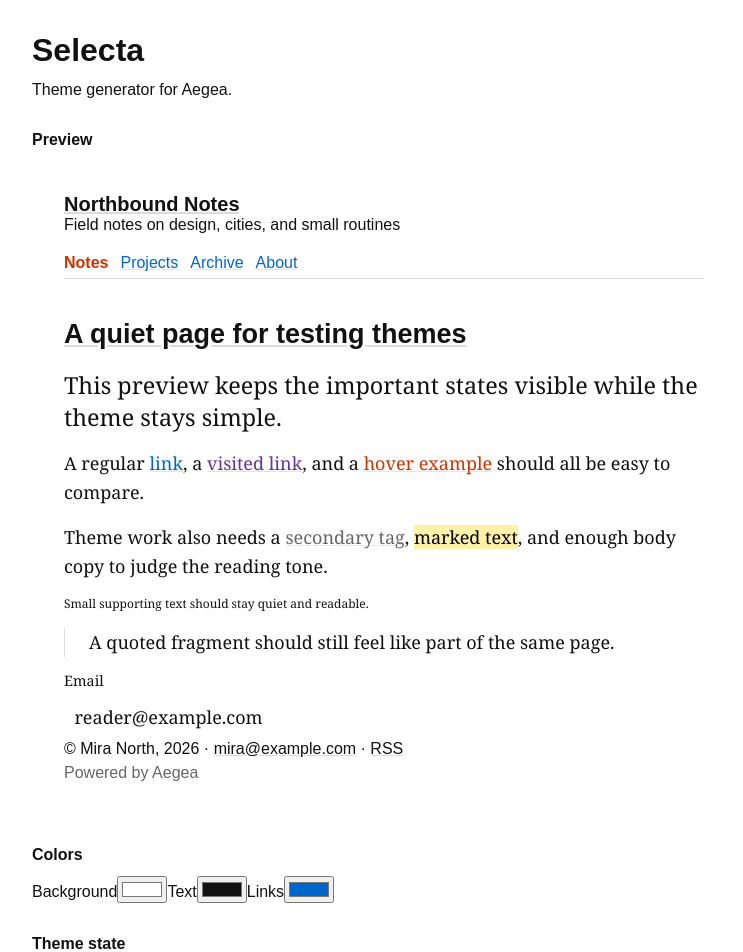
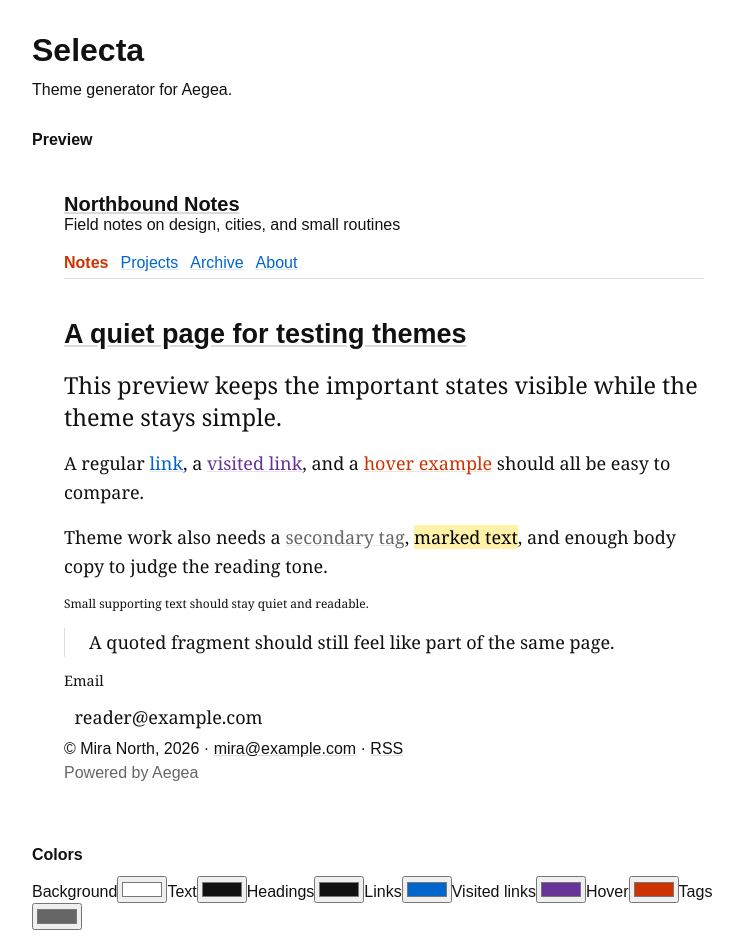
Before and after one commit to hvab/Selecta, a Vue app: page / in a window 1280 px wide. Shown: the top 952 px of the page, without its empty margins (256-999 px from the left). Built offline with nearby package versions, Linux system fonts and the light colour scheme.

Commit message:
add link state color controls

```diff
--- a/src/components/ThemeControls.vue
+++ b/src/components/ThemeControls.vue
@@ -18,8 +18,24 @@ const colorControls = [
     label: 'Text',
   },
   {
+    key: 'headings',
+    label: 'Headings',
+  },
+  {
     key: 'link',
     label: 'Links',
+  },
+  {
+    key: 'linkVisited',
+    label: 'Visited links',
+  },
+  {
+    key: 'hover',
+    label: 'Hover',
+  },
+  {
+    key: 'tag',
+    label: 'Tags',
   },
 ];
 </script>
```
Also changed, not shown: 1 other file (tests, documents, lock files or other folders).
